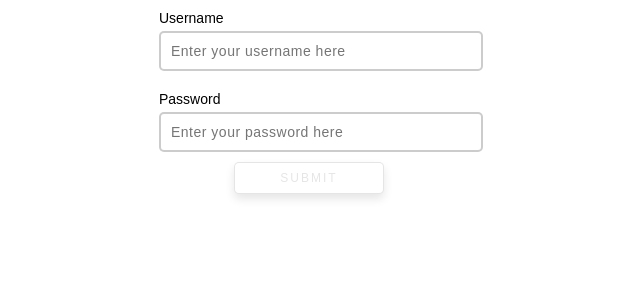
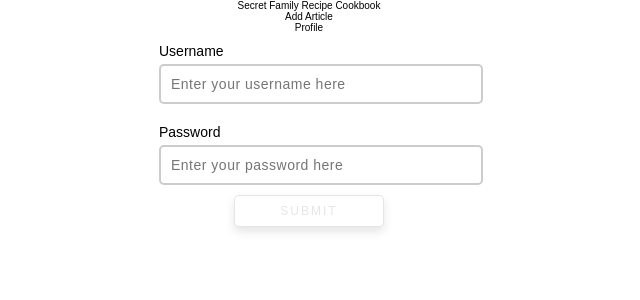
Before and after one commit to BW-Secret-Family-Recipes-pt/Front-End, a React (Create React App) app in the folder family-secrets/: page /login in a window 1280 px wide. Shown: the top 300 px of the page, without its empty margins (331-971 px from the left). Built offline with nearby package versions, Linux system fonts and the light colour scheme.

Commit message:
Added structure for header and footer

```diff
--- a/family-secrets/src/App.js
+++ b/family-secrets/src/App.js
@@ -8,11 +8,13 @@ import Signup from './components/Signup';
 import Dashboard from './components/Dashboard';
 import AddEditRecipe from './components/AddEditRecipe';
 import UserAccount from './components/UserAccount';
+import Header from './components/Header';
 // other imports to come
 
 function App() {
   return (
     <div className="App">
+      <Header />
       <Switch>
         {/* Basic routes added for forms pages, others to come */}
         {/* <Route exact path = "/"
--- /dev/null
+++ b/family-secrets/src/components/Header.js
@@ -0,0 +1,16 @@
+import React from 'react';
+
+function Header () {
+
+    return(
+        <div>
+            <div className="logo">Secret Family Recipe Cookbook</div>
+            <div className="nav">
+                <div className="navbutton">Add Article</div>
+                <div className="navbutton">Profile</div>
+            </div>
+        </div>
+    )
+};
+
+export default Header;
```
Also changed, not shown: family-secrets/src/components/Footer.js (added, +13 -0 lines).
